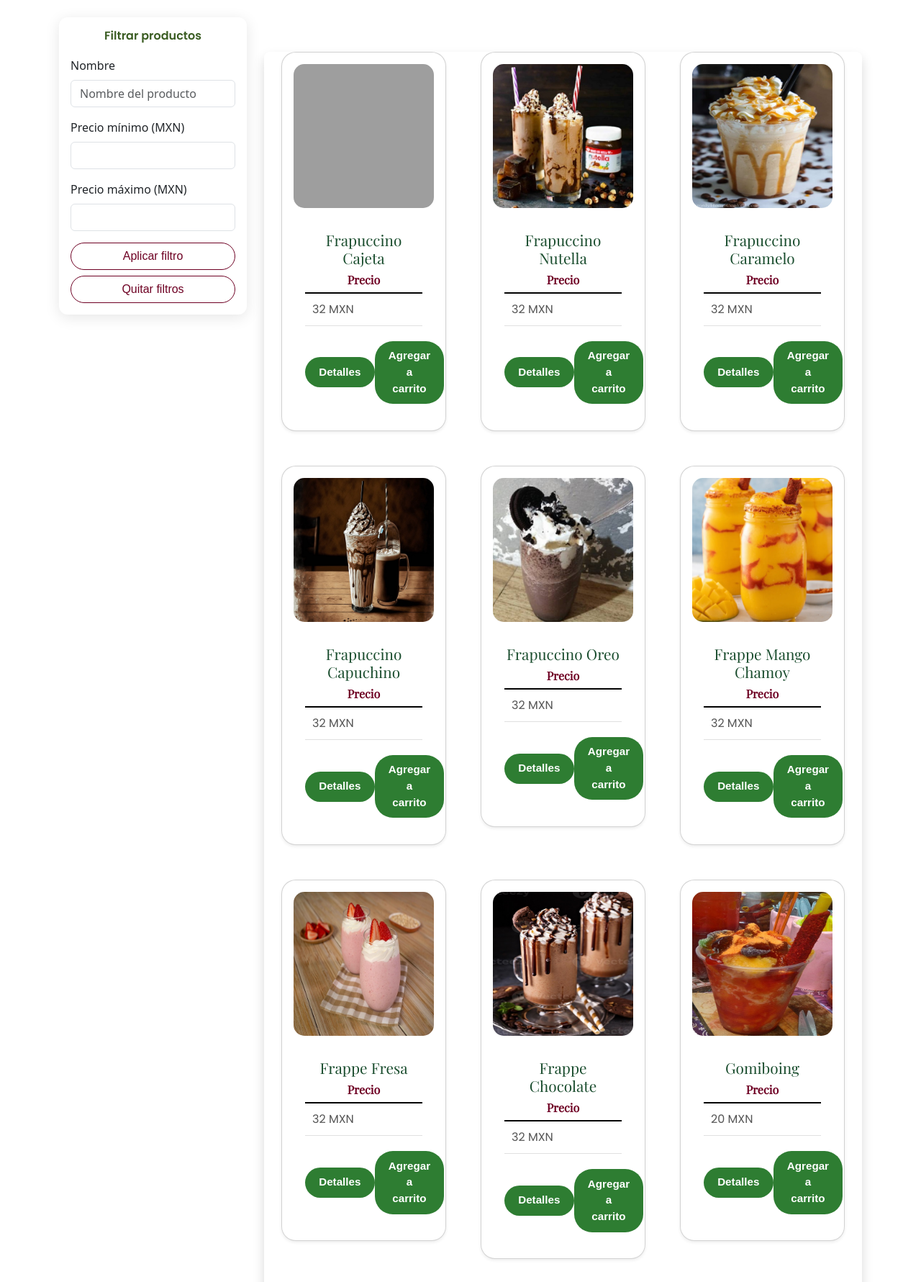
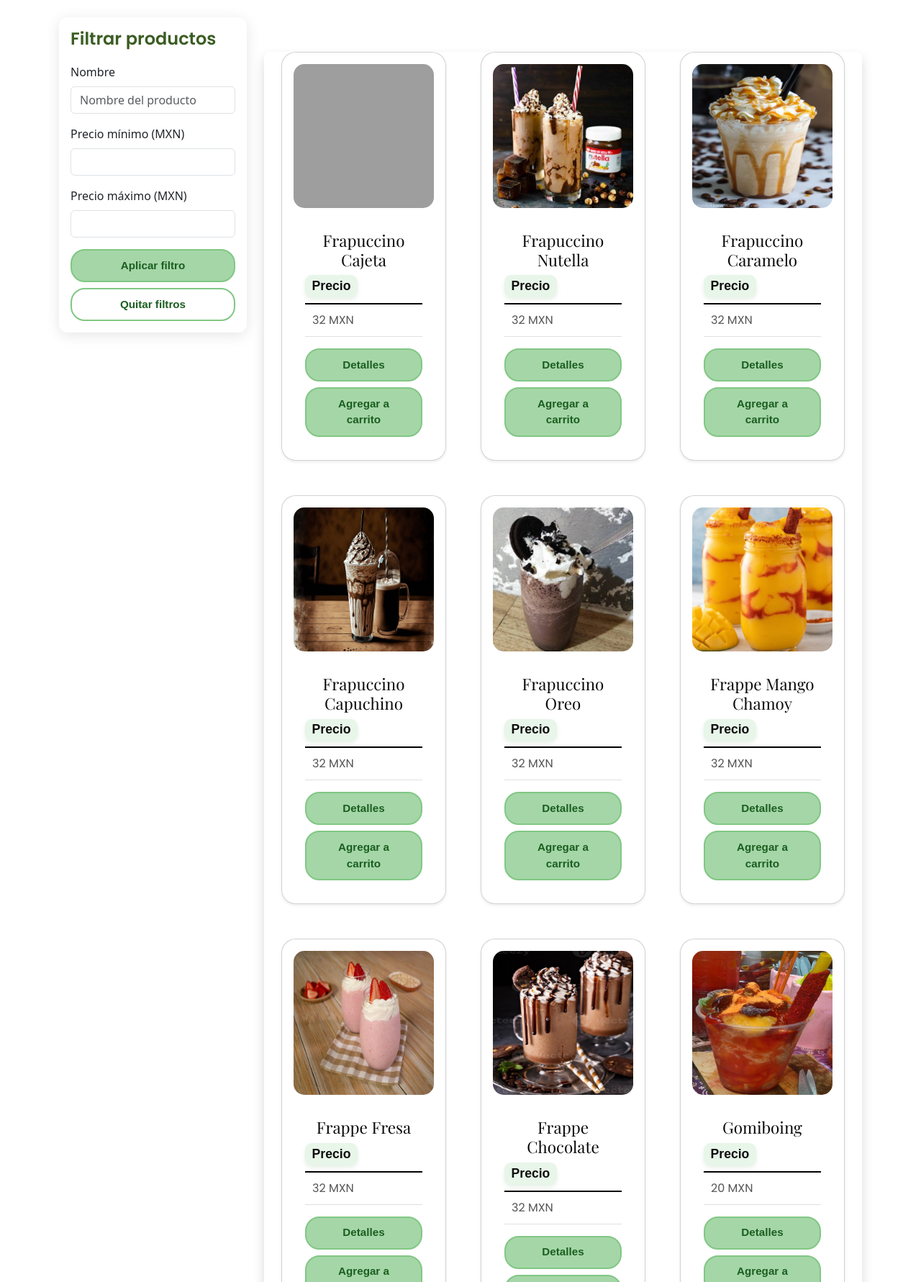
Before and after one commit to MarcosRugerio/SeminarioTernurin, a PHP site: page /herbales.php in a window 1280 px wide. Shown: the part 613-2394 px from the top of the page at 72% size. Run offline with PHP 8.4, Linux system fonts and the light colour scheme; data comes from the database, SQL or seed files in the repository; some web fonts are replaced; grey boxes are pictures that could not be loaded.

Commit message:
Segunda edicion del productos herbales.php

```diff
--- a/Araceli_y_algo_más/herbales.php
+++ b/Araceli_y_algo_más/herbales.php
@@ -151,69 +157,7 @@ $resultado = $sql->fetchAll(PDO::FETCH_ASSOC);
   cursor: pointer;
 }
 
-/* Animación de entrada */
-.table tr {
-  opacity: 0;
-  transform: translateY(10px);
-  animation: fadeInRow 0.4s forwards;
-}
-
-@keyframes fadeInRow {
-  to {
-    opacity: 1;
-    transform: translateY(0);
-  }
-}
-
-/* Responsivo */
-@media (max-width: 768px) {
-  .table td {
-    font-size: 0.9rem;
-  }
-}
-
-@media (max-width: 768px) {
-  .sidebar {
-    position: relative; /* ya no sticky */
-    max-height: 400px;  /* o el tamaño que desees */
-    overflow-y: auto;   /* habilita scroll vertical */
-    margin-bottom: 20px;
-    padding: 15px;
-    border-radius: 12px;
-    box-shadow: 0 4px 15px rgba(0,0,0,0.1);
-  }
-}
-
-.sidebar button#toggleFilterBtn {
-  transition: background-color 0.3s ease;
-}
-.sidebar button#toggleFilterBtn:hover {
-  background-color: #54812b;
-}
-
-#filterPanel {
-  max-height: 400px;
-  overflow-y: auto;
-  padding-right: 10px;
-}
-
-#filterPanel form div {
-  font-family: 'Poppins', sans-serif;
-  font-size: 1rem;
-  color: #3b5d23;
-}
-
-/* Estilos botón toggle filtro */
-  #toggleFilterBtn {
-    transition: background-color 0.3s ease;
-  }
-  #toggleFilterBtn:hover {
-    background-color: #54812b !important;
-    color: white !important;
-  }
-
-
-/* Card estilo vidrio */
+/* Estilo de cards */
 .card {
   background: rgba(255, 255, 255, 0.4);
   backdrop-filter: blur(10px);
@@ -254,8 +196,8 @@ $resultado = $sql->fetchAll(PDO::FETCH_ASSOC);
   text-align: center;
 }
 
-/* Precio */
-h4 {
+/* Precio (solo usado en herbales.php) */
+.card h4 {
   color: #388e3c;
   font-weight: 600;
   font-size: 1rem;
@@ -263,46 +205,148 @@ h4 {
   text-align: center;
 }
 
-/* Botones uniformes */
-.card .btn,
-.card button.btn {
-  background-color: #2e7d32;
-  color: white;
-  border: none;
-  border-radius: 25px;
+/* Botones uniformes y verdes suaves */
+.card .btn {
+  background-color: #a5d6a7; /* verde claro y suave */
+  color: #1b5e20;
+  border: 2px solid #81c784;
+  border-radius: 20px;
   padding: 0.6rem 1.2rem;
   width: 100%;
-  margin: 0.3rem 0;
   font-weight: 600;
   font-size: 0.95rem;
-  transition: background-color 0.3s ease, transform 0.2s ease;
+  transition: all 0.3s ease;
 }
 
-.card .btn:hover,
-.card button.btn:hover {
-  background-color: #1b5e20;
-  transform: translateY(-2px);
+.card .btn:hover {
+  background-color: #81c784;
+  transform: scale(1.05);
+}
+
+
+/* Animación para el nombre del producto */
+.card-tittle {
+  font-family: 'Playfair Display', serif;
+  color: #0a0a0aff;
+  font-size: 1.4rem;
+  margin-bottom: 0.5rem;
+  text-align: center;
+  position: relative;
+  animation: slideIn 0.6s ease forwards;
+}
+
+
+@keyframes slideIn {
+  from {
+    opacity: 0;
+    transform: translateY(-20px);
+  }
+  to {
+    opacity: 1;
+    transform: translateY(0);
+  }
+}
+
+/* Precio con nuevo estilo y tipografía */
+.card h4 {
+  color: #0f0f0fff; /* verde fuerte */
+  font-family: 'Montserrat', sans-serif;
+  font-size: 1.1rem;
+  font-weight: 700;
+  background-color: #e8f5e9;
+  border-radius: 10px;
+  padding: 0.3rem 0.6rem;
+  display: inline-block;
+  text-align: center;
+  margin-bottom: 0.5rem;
+  box-shadow: 0 3px 6px rgba(0, 100, 0, 0.1);
 }
 
 /* Responsivo */
 @media (max-width: 768px) {
+  .herbales-card {
+    padding: 20px;
+  }
+  .herbales-card h2 {
+    font-size: 1.8rem;
+  }
+  .herbales-card p {
+    font-size: 1rem;
+  }
+  .sidebar {
+    position: relative;
+    max-height: 400px;
+    overflow-y: auto;
+    margin-bottom: 20px;
+    padding: 15px;
+  }
   .card {
     padding: 1rem;
   }
-
   .card-img-top {
     height: 160px;
   }
-
-  .card .btn,
-  .card button.btn {
+  .card .btn {
     font-size: 0.85rem;
     padding: 0.5rem 1rem;
   }
+  .table td {
+    font-size: 0.9rem;
+  }
 }
 
-@import url('https://fonts.googleapis.com/css2?family=Inter:wght@400;600&family=Playfair+Display:wght@600&display=swap');
 
+/* Botón "Aplicar filtro" estilo verde suave y animado */
+.sidebar form button.btn-success {
+  background-color: #a5d6a7 !important; /* verde suave */
+  color: #1b5e20 !important;
+  border: 2px solid #81c784 !important;
+  border-radius: 20px !important;
+  padding: 0.6rem 1.2rem !important;
+  font-weight: 600 !important;
+  font-size: 0.95rem !important;
+  width: 100% !important;
+  transition: all 0.3s ease !important;
+}
+
+.sidebar form button.btn-success:hover {
+  background-color: #81c784 !important;
+  color: #ffffff !important;
+  transform: scale(1.05);
+}
+
+/* Botón "Quitar filtros" estilo outline suave y animado */
+.sidebar form button.btn-outline-secondary {
+  background-color: transparent !important;
+  color: #1b5e20 !important;
+  border: 2px solid #81c784 !important;
+  border-radius: 20px !important;
+  padding: 0.6rem 1.2rem !important;
+  font-weight: 600 !important;
+  font-size: 0.95rem !important;
+  width: 100% !important;
+  transition: all 0.3s ease !important;
+  margin-top: 0.5rem;
+}
+
+.sidebar form button.btn-outline-secondary:hover {
+  background-color: #81c784 !important;
+  color: #ffffff !important;
+  transform: scale(1.05);
+}
+
+/* Color de fondo gris personalizado */
+.alertify .ajs-message.ajs-success {
+  background-color: #cececeff !important;
+  color: white !important;
+  border: none;
+}
+
+/* También puedes personalizar los errores si quieres */
+.alertify .ajs-message.ajs-error {
+  background-color: #444 !important;
+  color: #fff !important;
+}
 
 </style>
 
@@ -511,10 +555,11 @@ $resultado = $sql->fetchAll(PDO::FETCH_ASSOC);
               <?php foreach ($resultado as $row) { ?>
                 <div class="col">
                   <div class="card shadow-sm">
-                        <img class="card-img-top" src="img/productos/BebidasF/<?php echo $row['ruta_img']; ?>">
+                    <img class="card-img-top" src="img/productos/BebidasF/<?php echo $row['ruta_img']; ?>" alt="<?php echo $row['nombre']; ?>">
                     <div class="card-body">
-                          <h3 class="card-tittle text-center"><?php echo $row['nombre']; ?></h3>
-                          <h4 style="color:#6E0023; font-family: 'Playfair Display';">Precio</h4>
+                      <h3 class="card-tittle"><?php echo $row['nombre']; ?></h3>
+
+                      <h4>Precio</h4>
                       <table class="table">
                         <tbody class="table-group-divider">
                           <tr>
@@ -522,11 +567,14 @@ $resultado = $sql->fetchAll(PDO::FETCH_ASSOC);
                           </tr>
                         </tbody>
                       </table>
-                          <div class="d-flex justify-content-between align-items-center">
-                            <div class="btn-group">
-                              <a href="detailsF.php?id=<?php echo $row['id'];?>&token=<?php echo hash_hmac('sha1', $row['id'], KEY_TOKEN);?>" class="btn btn">Detalles</a>
-                            </div>
-                            <button class="btn btn" type="button" onclick="addProducto(<?php echo  $row['id']; ?>,'<?php echo hash_hmac('sha1', $row['id'], KEY_TOKEN); ?>')">Agregar a carrito</button>
+
+                      <div class="d-flex flex-column gap-2">
+                        <a href="detailsF.php?id=<?php echo $row['id']; ?>&token=<?php echo hash_hmac('sha1', $row['id'], KEY_TOKEN); ?>" class="btn btn">
+                          Detalles
+                        </a>
+                        <button class="btn btn" type="button" onclick="addProducto(<?php echo  $row['id']; ?>,'<?php echo hash_hmac('sha1', $row['id'], KEY_TOKEN); ?>')">
+                          Agregar a carrito
+                        </button>
                       </div>
                     </div>
                   </div>
@@ -579,41 +627,29 @@ integrity="sha384-ka7Sk0Gln4gmtz2MlQnikT1wXgYsOg+OMhuP+IlRH9sENBO0LRn5q+8nbTov4+
  crossorigin="anonymous"></script>
  <script>
         function addProducto(id, token) {
-            let url = 'php/carrito.php'
-            let formData = new FormData()
-            formData.append('id', id)
-            formData.append('token', token)
-
-            var responseClone; // 1
-            fetch('php/carrito.php')
-                .then(function(response) {
-                    responseClone = response.clone(); // 2
-                    return response.json();
-                })
-                .then(function(data) {
-                    // Do something with data
-                }, function(rejectionReason) { // 3
-                    console.log('Error parsing JSON from response:', rejectionReason, responseClone); // 4
-                    responseClone.text() // 5
-                        .then(function(bodyText) {
-                            console.log('Received the following instead of valid JSON:', bodyText); // 6
-                        });
-                });
+    let url = 'php/carrito.php';
+    let formData = new FormData();
+    formData.append('id', id);
+    formData.append('token', token);
 
     fetch(url, {
         method: 'POST',
         body: formData,
         mode: 'cors'
-
-                }).then(response => response.json())
+    })
+    .then(response => response.json())
     .then(data => {
         if (data.ok) {
-                        let elemento = document.getElementById("num_cart")
-                        elemento.innerHTML = data.numero
-
+            let elemento = document.getElementById("num_cart");
+            elemento.innerHTML = data.numero;
+            alertify.success('Producto agregado al carrito 👍');
+        } else {
+            alertify.error('Error al agregar el producto');
         }
-
     })
+    .catch(() => {
+        alertify.error('Error en la conexión');
+    });
 }
     </script>
     <script type="text/javascript">
```
Also changed, not shown: other parts of Araceli_y_algo_más/herbales.php (+30 -26 lines). Lines whose indentation alone changed are shown as unchanged.
